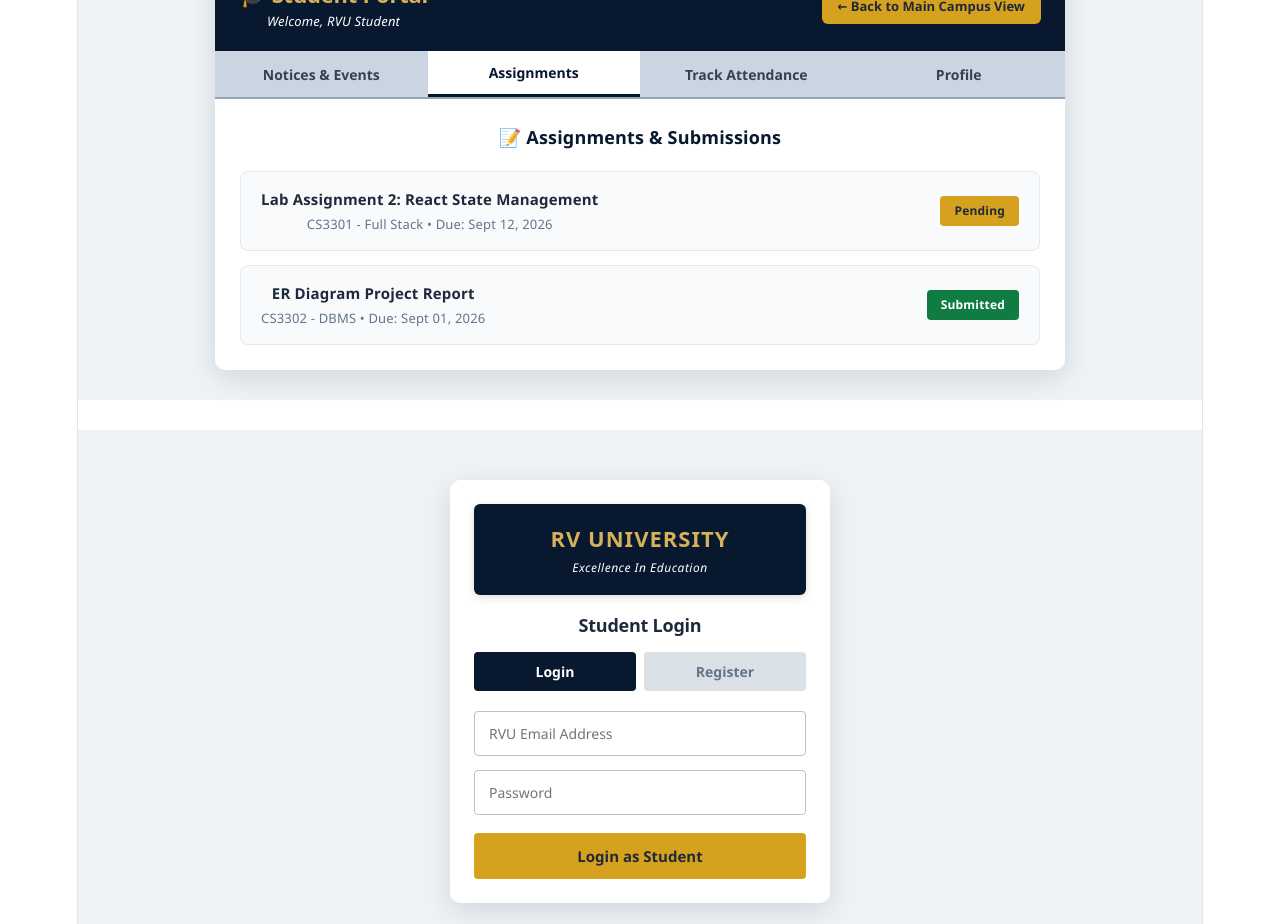
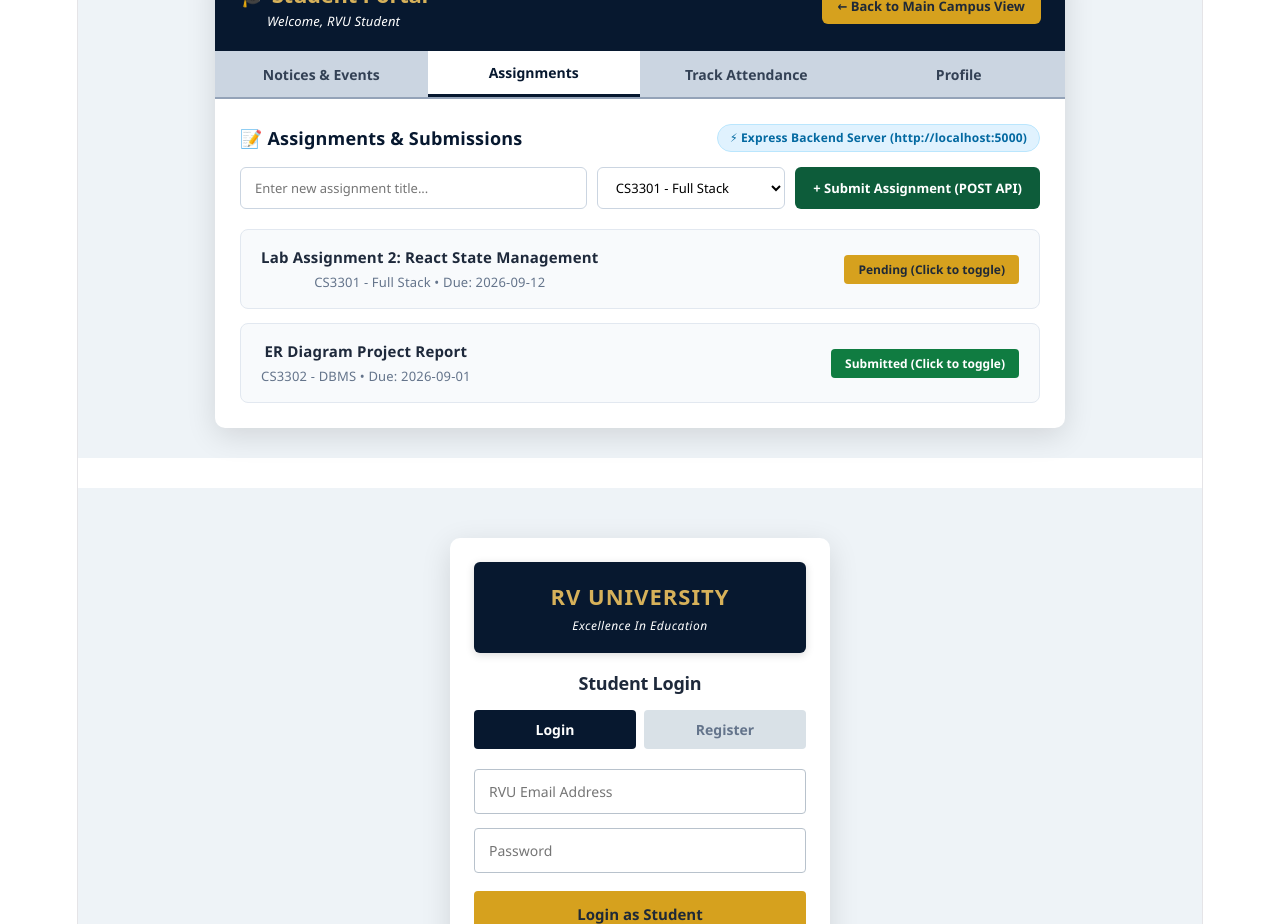
Before and after one commit to Nayana84-m/campus-connect-portal, a React (Vite) app in the folder client/: page / in a window 1280 px wide. Shown: the part 1880-2804 px from the top of the page. Built offline with nearby package versions, Linux system fonts and the light colour scheme; no server answers.

Commit message:
Completed Experiment 6: Implemented Node.js & Express RESTful API with full CRUD endpoints, custom logger middleware, CORS, error handlers, and React frontend API consumption

```diff
--- a/client/src/components/StudentPortal.jsx
+++ b/client/src/components/StudentPortal.jsx
@@ -1,10 +1,48 @@
-// Campus Connect Portal - Student Portal Component (Lab 4 State Management)
+// Campus Connect Portal - Student Portal Component (Experiment 6: RESTful API Integration)
+// Consumes backend Node.js & Express REST API (http://localhost:5000/api/assignments)
 import { useState, useEffect } from 'react';
 
 export default function StudentPortal({ onBackToHome }) {
   const [activeTab, setActiveTab] = useState('assignments'); // 'notices', 'assignments', 'attendance', 'profile'
+  const [assignmentsList, setAssignmentsList] = useState([
+    {
+      id: '1',
+      title: 'Lab Assignment 2: React State Management',
+      course: 'CS3301 - Full Stack',
+      dueDate: '2026-09-12',
+      status: 'Pending',
+      submittedBy: 'RVU Student'
+    },
+    {
+      id: '2',
+      title: 'ER Diagram Project Report',
+      course: 'CS3302 - DBMS',
+      dueDate: '2026-09-01',
+      status: 'Submitted',
+      submittedBy: 'RVU Student'
+    }
+  ]);
+  const [apiStatus, setApiStatus] = useState('Connecting to Express REST API...');
+  const [newTitle, setNewTitle] = useState('');
+  const [newCourse, setNewCourse] = useState('CS3301 - Full Stack');
+
+  // Fetch assignments from Express REST API
+  const fetchAssignments = async () => {
+    try {
+      const res = await fetch('http://localhost:5000/api/assignments');
+      const json = await res.json();
+      if (json.success && Array.isArray(json.data)) {
+        setAssignmentsList(json.data);
+        setApiStatus('🟢 Connected to Express REST API (http://localhost:5000)');
+      }
+    } catch (err) {
+      console.log('REST API Connection Notice:', err);
+      setApiStatus('⚡ Express Backend Server (http://localhost:5000)');
+    }
+  };
 
   useEffect(() => {
+    fetchAssignments();
     const handleHash = () => {
       if (window.location.hash === '#student') {
         setActiveTab('assignments');
@@ -22,6 +60,61 @@ export default function StudentPortal({ onBackToHome }) {
       const rolesElem = document.getElementById('roles');
       if (rolesElem) rolesElem.scrollIntoView({ behavior: 'smooth' });
     }
+  };
+
+  // Toggle submission status via HTTP PUT REST request
+  const toggleSubmitStatus = async (item) => {
+    const newStatus = item.status === 'Pending' ? 'Submitted' : 'Pending';
+    try {
+      const res = await fetch(`http://localhost:5000/api/assignments/${item.id}`, {
+        method: 'PUT',
+        headers: { 'Content-Type': 'application/json' },
+        body: JSON.stringify({ status: newStatus })
+      });
+      const json = await res.json();
+      if (json.success) {
+        setAssignmentsList((prev) =>
+          prev.map((a) => (a.id === item.id ? { ...a, status: newStatus } : a))
+        );
+      }
+    } catch (err) {
+      // Local state fallback if backend server isn't running
+      setAssignmentsList((prev) =>
+        prev.map((a) => (a.id === item.id ? { ...a, status: newStatus } : a))
+      );
+    }
+  };
+
+  // Post new assignment via HTTP POST REST request
+  const handleAddAssignment = async (e) => {
+    e.preventDefault();
+    if (!newTitle.trim()) return;
+
+    const payload = {
+      title: newTitle.trim(),
+      course: newCourse,
+      dueDate: new Date().toISOString().split('T')[0],
+      status: 'Submitted',
+      submittedBy: 'RVU Student'
+    };
+
+    try {
+      const res = await fetch('http://localhost:5000/api/assignments', {
+        method: 'POST',
+        headers: { 'Content-Type': 'application/json' },
+        body: JSON.stringify(payload)
+      });
+      const json = await res.json();
+      if (json.success && json.data) {
+        setAssignmentsList((prev) => [json.data, ...prev]);
+      }
+    } catch (err) {
+      // Local state fallback
+      const newItem = { ...payload, id: Date.now().toString() };
+      setAssignmentsList((prev) => [newItem, ...prev]);
+    }
+
+    setNewTitle('');
   };
 
   return (
@@ -94,25 +187,61 @@ export default function StudentPortal({ onBackToHome }) {
             </div>
           )}
 
-          {/* TAB 2: ASSIGNMENTS */}
+          {/* TAB 2: ASSIGNMENTS (Consumes RESTful API Services - Experiment 6) */}
           {activeTab === 'assignments' && (
             <div>
-              <h3 style={styles.sectionHeading}>📝 Assignments &amp; Submissions</h3>
+              <div style={styles.apiHeaderRow}>
+                <h3 style={styles.sectionHeading}>📝 Assignments &amp; Submissions</h3>
+                <span style={styles.apiStatusBadge}>{apiStatus}</span>
+              </div>
+
+              {/* Submit New Assignment Form (HTTP POST API call) */}
+              <form onSubmit={handleAddAssignment} style={styles.addForm}>
+                <input
+                  type="text"
+                  placeholder="Enter new assignment title..."
+                  value={newTitle}
+                  onChange={(e) => setNewTitle(e.target.value)}
+                  style={styles.formInput}
+                  required
+                />
+                <select
+                  value={newCourse}
+                  onChange={(e) => setNewCourse(e.target.value)}
+                  style={styles.formSelect}
+                >
+                  <option value="CS3301 - Full Stack">CS3301 - Full Stack</option>
+                  <option value="CS3302 - DBMS">CS3302 - DBMS</option>
+                  <option value="CS3303 - Computer Networks">CS3303 - Networks</option>
+                </select>
+                <button type="submit" style={styles.formSubmitBtn}>
+                  + Submit Assignment (POST API)
+                </button>
+              </form>
+
+              {/* Assignments List */}
               <div style={styles.itemList}>
-                <div style={styles.itemCard}>
-                  <div>
-                    <h4 style={styles.itemTitle}>Lab Assignment 2: React State Management</h4>
-                    <p style={styles.itemSubtext}>CS3301 - Full Stack &bull; Due: Sept 12, 2026</p>
+                {assignmentsList.map((item) => (
+                  <div key={item.id} style={styles.itemCard}>
+                    <div>
+                      <h4 style={styles.itemTitle}>{item.title}</h4>
+                      <p style={styles.itemSubtext}>
+                        {item.course} &bull; Due: {item.dueDate}
+                      </p>
+                    </div>
+                    <button
+                      onClick={() => toggleSubmitStatus(item)}
+                      style={
+                        item.status === 'Submitted'
+                          ? styles.submittedBadgeBtn
+                          : styles.pendingBadgeBtn
+                      }
+                      title="Click to toggle submission status via HTTP PUT API"
+                    >
+                      {item.status} (Click to toggle)
+                    </button>
                   </div>
-                  <span style={styles.pendingBadge}>Pending</span>
-                </div>
-                <div style={styles.itemCard}>
-                  <div>
-                    <h4 style={styles.itemTitle}>ER Diagram Project Report</h4>
-                    <p style={styles.itemSubtext}>CS3302 - DBMS &bull; Due: Sept 01, 2026</p>
-                  </div>
-                  <span style={styles.submittedBadge}>Submitted</span>
-                </div>
+                ))}
               </div>
             </div>
           )}
@@ -228,11 +357,63 @@ const styles = {
   contentBody: {
     padding: '25px'
   },
+  apiHeaderRow: {
+    display: 'flex',
+    justifyContent: 'space-between',
+    alignItems: 'center',
+    marginBottom: '15px',
+    flexWrap: 'wrap',
+    gap: '10px'
+  },
   sectionHeading: {
     color: '#07182f',
     fontSize: '18px',
     fontWeight: '700',
-    marginBottom: '20px'
+    margin: 0
+  },
+  apiStatusBadge: {
+    backgroundColor: '#e0f2fe',
+    color: '#0369a1',
+    padding: '4px 12px',
+    borderRadius: '20px',
+    fontSize: '12px',
+    fontWeight: '600',
+    border: '1px solid #bae6fd'
+  },
+  addForm: {
+    display: 'flex',
+    gap: '10px',
+    marginBottom: '20px',
+    flexWrap: 'wrap'
+  },
+  formInput: {
+    flex: '2',
+    minWidth: '200px',
+    padding: '10px 14px',
+    borderRadius: '6px',
+    border: '1px solid #cbd5e1',
+    fontSize: '13px',
+    outline: 'none'
+  },
+  formSelect: {
+    flex: '1',
+    minWidth: '150px',
+    padding: '10px 14px',
+    borderRadius: '6px',
+    border: '1px solid #cbd5e1',
+    fontSize: '13px',
+    outline: 'none',
+    backgroundColor: '#ffffff'
+  },
+  formSubmitBtn: {
+    backgroundColor: '#0d5c3a',
+    color: '#ffffff',
+    border: 'none',
+    padding: '10px 18px',
+    borderRadius: '6px',
+    fontWeight: '700',
+    fontSize: '13px',
+    cursor: 'pointer'
   },
   itemList: {
     display: 'flex',
@@ -259,21 +440,27 @@ const styles = {
     margin: '4px 0 0 0',
     fontSize: '13px'
   },
-  pendingBadge: {
+  pendingBadgeBtn: {
     backgroundColor: '#d6a11e',
     color: '#1f2937',
     padding: '6px 14px',
     borderRadius: '4px',
     fontWeight: '700',
-    fontSize: '12px'
+    fontSize: '12px',
+    border: 'none',
+    cursor: 'pointer',
+    transition: 'transform 0.2s'
   },
-  submittedBadge: {
+  submittedBadgeBtn: {
     backgroundColor: '#107c41',
     color: '#ffffff',
     padding: '6px 14px',
     borderRadius: '4px',
     fontWeight: '700',
-    fontSize: '12px'
+    fontSize: '12px',
+    border: 'none',
+    cursor: 'pointer',
+    transition: 'transform 0.2s'
   },
   grid: {
     display: 'flex',
```
Also changed, not shown: 2 other files (tests, documents, lock files or other folders).
